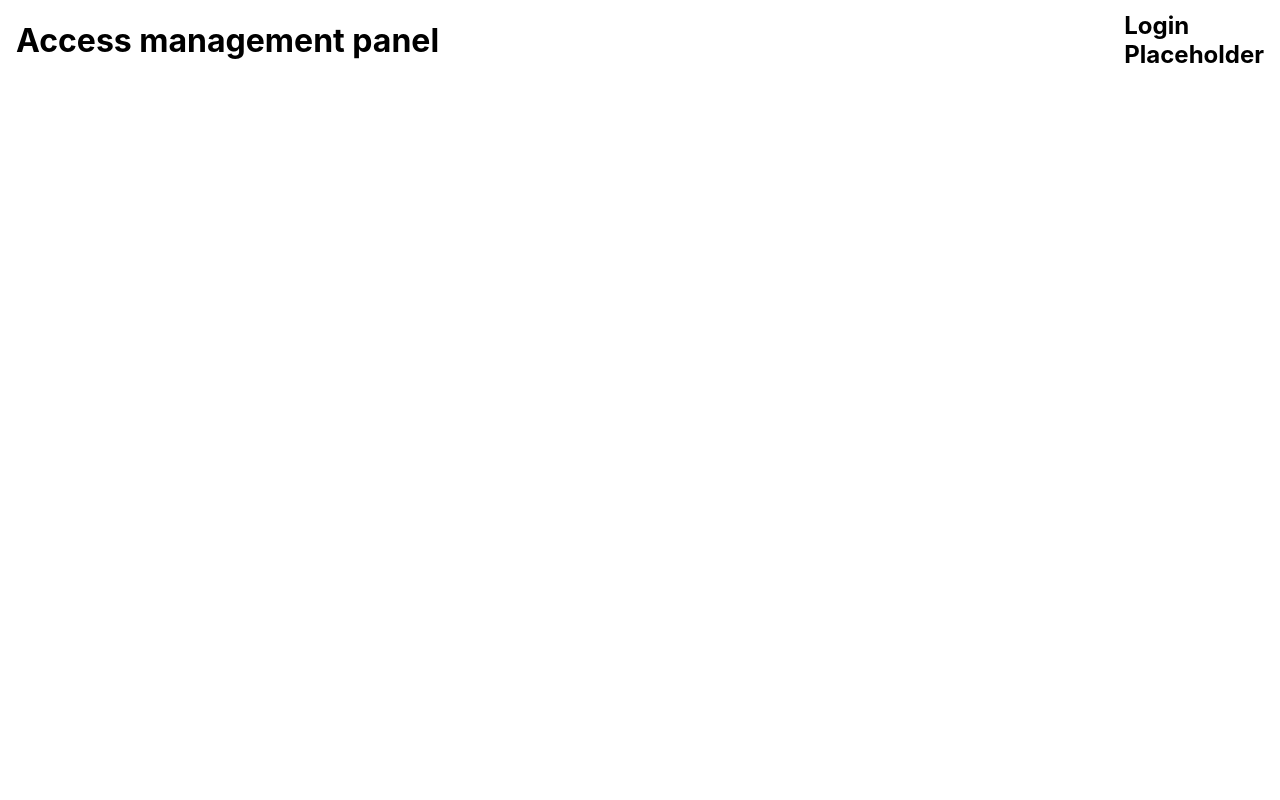
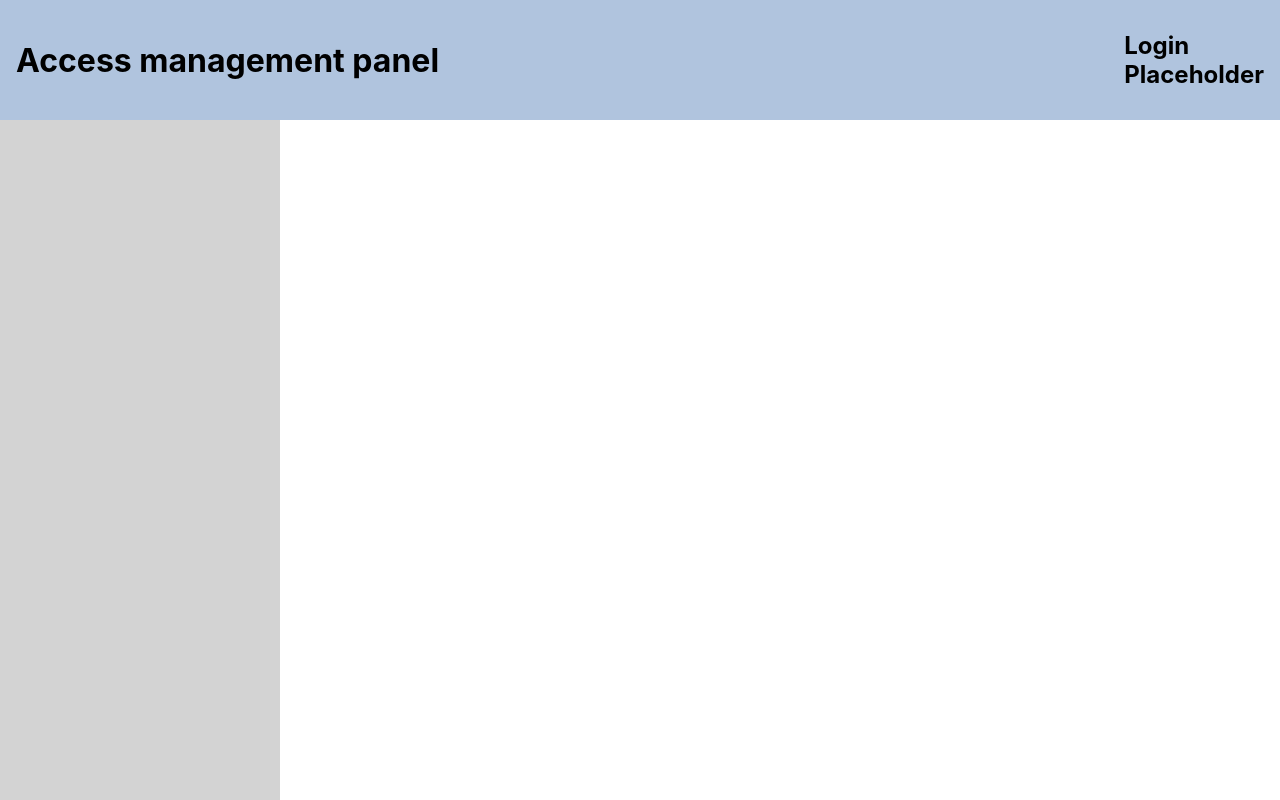
Before and after one commit to janhenrikfock/Access-Management-Panel, a React (Create React App) app: page / in a window 1280 px wide. Built offline with nearby package versions, Linux system fonts and the light colour scheme.

Commit message:
merge sidebar

```diff
--- a/src/App.css
+++ b/src/App.css
@@ -1,3 +1,7 @@
 * {
   box-sizing: border-box;
 }
+.gridContainer {
+  display: grid;
+  grid-template-columns: 35% auto;
+}
--- a/src/App.js
+++ b/src/App.js
@@ -1,8 +1,16 @@
 import './App.css'
 import Header from './Components/Header/Header'
+import Sidebar from './Components/Sidebar/Sidebar'
 
 function App() {
-  return <Header></Header>
+  return (
+    <>
+      <Header></Header>
+      <main className="gridContainer">
+        <Sidebar></Sidebar>
+      </main>
+    </>
+  )
 }
 
 export default App
--- a/src/Components/Header/Header.css
+++ b/src/Components/Header/Header.css
@@ -1,10 +1,11 @@
 .header {
   margin: 0px;
   padding: 1em;
-  height: 10vh;
+  height: 15vh;
   display: flex;
   justify-content: space-between;
   align-items: center;
+  background-color: lightsteelblue;
 }
 h1,
 h2 {
--- /dev/null
+++ b/src/Components/Sidebar/Sidebar.css
@@ -0,0 +1,5 @@
+.sidebar {
+  background-color: lightgray;
+  height: 85vh;
+  width: 35vh;
+}
--- a/src/Components/Sidebar/Sidebar.js
+++ b/src/Components/Sidebar/Sidebar.js
@@ -0,0 +1,5 @@
+import './Sidebar.css'
+
+export default function Sidebar() {
+  return <div className="sidebar"></div>
+}
```
